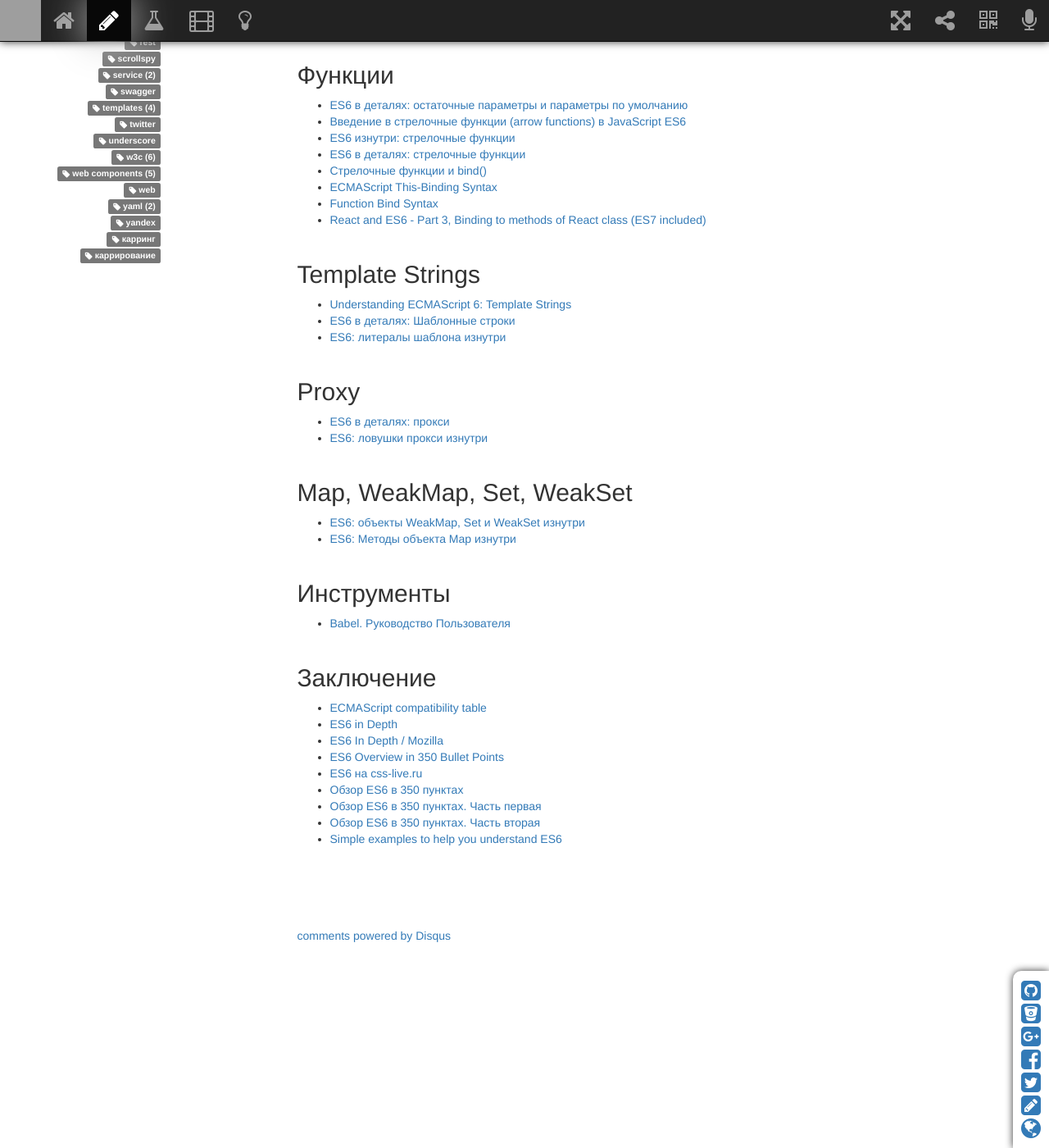
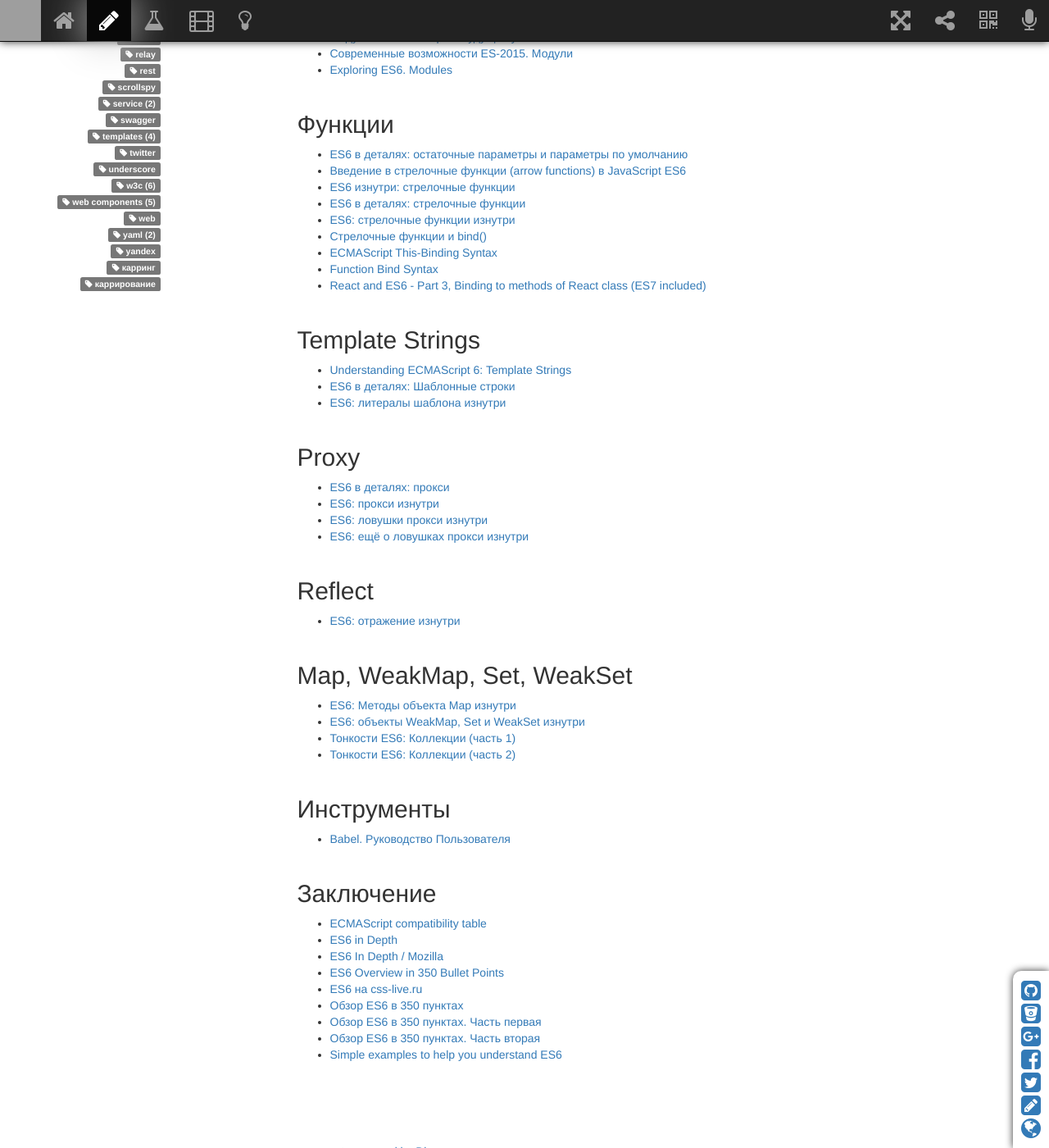
Before and after one commit to sergeymakoveev/sergeymakoveev.github.com, a Jekyll site: the page built from _posts/2015-05-21-js.es6.md, in a window 1280 px wide and 1400 px high, scrolled down 1775 px. Shown: the whole window at 82% size. Built offline with Jekyll 4.4.1, drawn with Linux system fonts in a browser that asks for light colours; nearby versions of some CDN libraries; comment, search, counter and statistics services are not loaded; some of the changed text lies outside the part shown; grey boxes are pictures that could not be loaded.

Commit message:
[#] обновил контент

```diff
--- a/_posts/2015-05-21-js.es6.md
+++ b/_posts/2015-05-21-js.es6.md
@@ -39,6 +39,8 @@
 
 ## Итераторы
 *   [ES6: Итераторы изнутри](http://css-live.ru/articles/es6-iteratory-iznutri.html)
+*   [ES6 в деталях: Итераторы и циклы for-of](http://frontender.info/es6-in-depth-iterators-and-the-for-of-loop/)
+*   [Все способы перебора массива в JavaScript](https://habrahabr.ru/post/247857/)
 
 
 ## Генераторы
@@ -47,6 +49,7 @@
 *   [Исследуем JavaScript Generators](https://habrahabr.ru/post/182620/)
 *   [ES6 в деталях: генераторы](http://frontender.info/es6-in-depth-generators/)
 *   [ES6 в деталях: генераторы, продолжение](http://frontender.info/es6-in-depth-generators-continued/)
+*   [ES6: генераторы изнутри](http://css-live.ru/articles/es6-generatory-iznutri.html)
 
 
 ## Символы
@@ -77,6 +80,7 @@
 *   [Введение в стрелочные функции (arrow functions) в JavaScript ES6](http://habrahabr.ru/post/268795/)
 *   [ES6 изнутри: стрелочные функции](http://css-live.ru/articles/es6-iznutri-strelochnye-funkcii.html)
 *   [ES6 в деталях: стрелочные функции](http://frontender.info/es6-in-depth-arrow-functions/)
+*   [ES6: стрелочные функции изнутри](http://css-live.ru/articles/es6-strelochnye-funkcii-iznutri.html)
 *   [Стрелочные функции и bind()](http://frontender.info/arrow-functions-vs-bind/)
 *   [ECMAScript This-Binding Syntax](https://github.com/zenparsing/es-function-bind)
 *   [Function Bind Syntax](https://babeljs.io/blog/2015/05/14/function-bind)
@@ -91,12 +95,20 @@
 
 ## Proxy
 *   [ES6 в деталях: прокси](http://habrahabr.ru/company/plarium/blog/267165/)
+*   [ES6: прокси изнутри](http://css-live.ru/articles/es6-proksi-iznutri.html)
 *   [ES6: ловушки прокси изнутри](http://css-live.ru/articles/es6-lovushki-proksi-iznutri.html)
+*   [ES6: ещё о ловушках прокси изнутри](http://css-live.ru/articles/es6-eshhyo-o-lovushkax-proksi-iznutri.html)
+
+
+## Reflect
+*   [ES6: отражение изнутри](http://css-live.ru/articles/es6-otrazhenie-iznutri.html)
 
 
 ## Map, WeakMap, Set, WeakSet
+*   [ES6: Методы объекта Map изнутри](http://css-live.ru/articles/es6-metody-obekta-map-iznutri.html)
 *   [ES6: объекты WeakMap, Set и WeakSet изнутри](http://css-live.ru/articles/es6-obekty-weakmap-set-i-weakset-iznutri.html)
-*   [ES6: Методы объекта Map изнутри](http://css-live.ru/articles/es6-metody-obekta-map-iznutri.html)
+*   [Тонкости ES6: Коллекции (часть 1)](https://habrahabr.ru/post/261187/)
+*   [Тонкости ES6: Коллекции (часть 2)](https://habrahabr.ru/post/261417/)
 
 
 ## Инструменты
```
Also changed, not shown: _posts/2015-06-18-js.react.md (+3 -0 lines).
